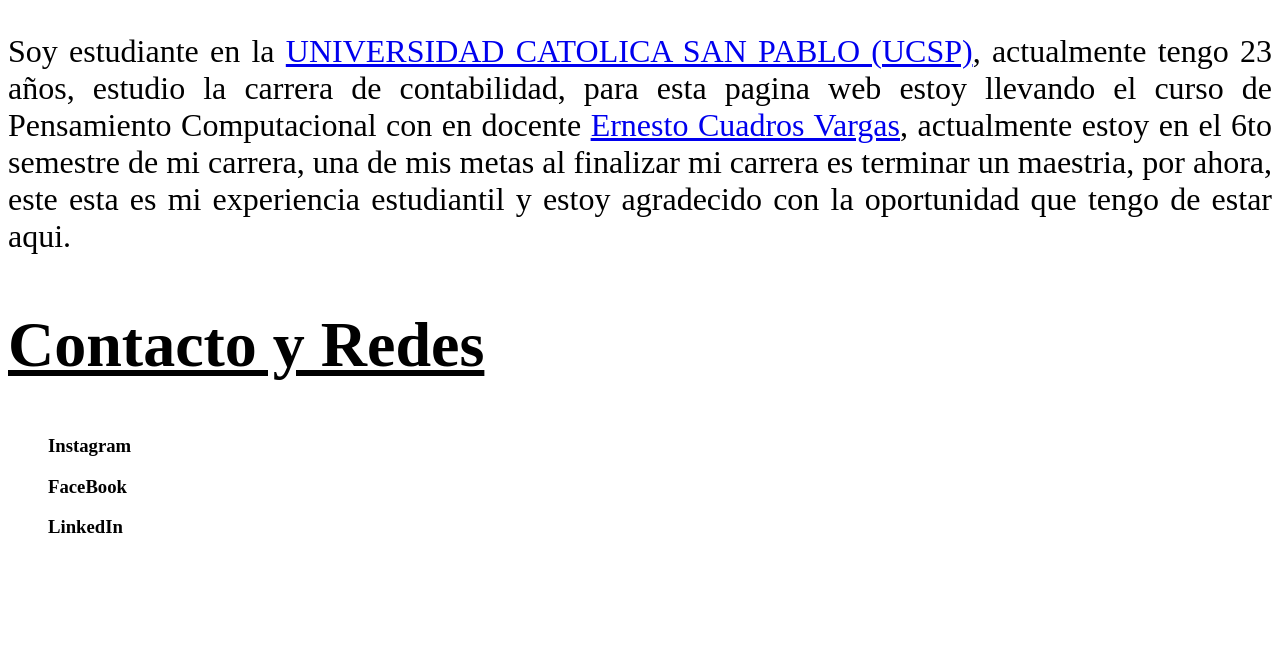
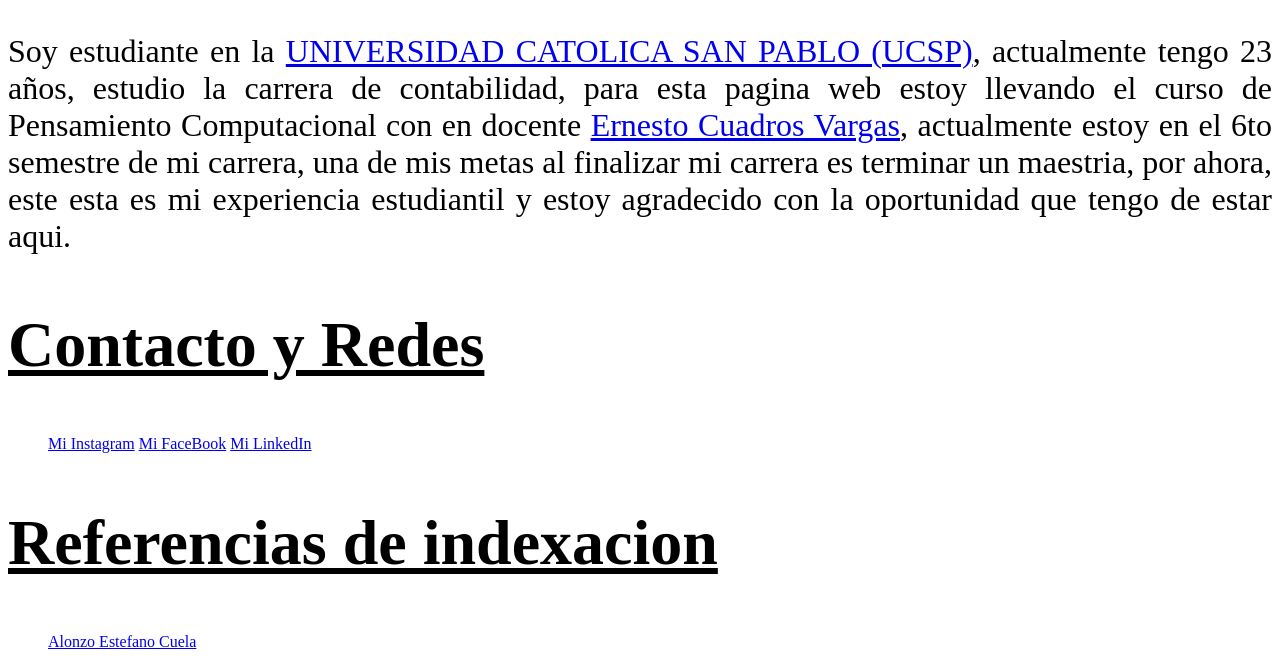
Before and after one commit to carlosjuarezc/-carlosjuarezc.github.io, a plain HTML site: page index.html in a window 1280 px wide. Shown: the part 707-1374 px from the top of the page. Before the commit the page ends 1264 px from the top, so only its background shows below. Drawn offline with Linux system fonts and the light colour scheme.

Commit message:
Pagina terminada

```diff
--- a/index.html
+++ b/index.html
@@ -27,13 +27,16 @@
             </p>
             <h2>Contacto y Redes</h2>
             <ul>
-                <h3>Instagram</h3>
-                <a href=""></a>
-                <h3>FaceBook</h3>
-                <a href=""></a>
-                <h3>LinkedIn</h3>
-                <a href=""></a>
+                <a href="https://www.instagram.com/carlos_juarezc/">Mi Instagram</a>
+                <a href="https://www.facebook.com/profile.php?id=100013458376153">Mi FaceBook</a>
+                <a href="https://www.linkedin.com/in/carlos-fernando-juarez-quispe-03ba19367/">Mi LinkedIn</a>
             </ul>
+
+            <h2>Referencias de indexacion</h2>
+            <ul>
+                <a href="https://dnursaurio.github.io">Alonzo Estefano Cuela</a>
+            </ul>
+
         </div>
     </body>
 </html>
```
